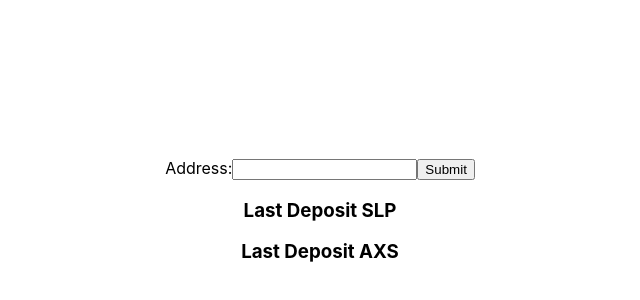
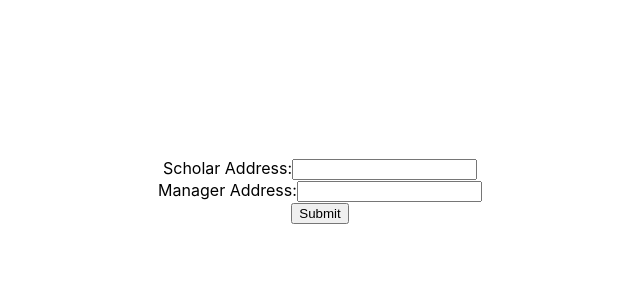
Before and after one commit to Traka-Dev/slp-axs-payment, a React (Create React App) app: page / in a window 1280 px wide. Shown: the part 2-302 px from the top of the page, without its empty margins (320-960 px from the left). Built offline with nearby package versions, Linux system fonts and the light colour scheme.

Commit message:
Tracker initial search

```diff
--- a/src/App.js
+++ b/src/App.js
@@ -1,103 +1,38 @@
 import "./App.css";
-import axios from "axios";
+import { explorerCall, formatRonin } from "./tracker";
 
 const handleClick = (e) => {
   e.preventDefault();
-  const TX = { inputs: [], outputs: [] };
-  const input_address = document.getElementById("Address");
-  const address = input_address.value;
+  const input_scholar_addr = document.getElementById("Address");
+  //const input_manager_addr = document.getElementById("Manager_Address");
+  const address = input_scholar_addr.value;
+  //const MANAGER = input_manager_addr.value;
+
   if (address !== null || address !== "") {
     //Formar Address
     const addr = formatRonin(address);
-    // `https://explorer.roninchain.com/api/txs/${addr}?from=0&size=100&token=ERC20`
-    //  https://explorer.roninchain.com/api/tokentxs?addr=0x8667c797c7f724c599dc89383996f889d8cde647&from=0&size=100&token=ERC20
-    // `https://explorer.roninchain.com/_next/data/lme8BrxUUyM4R0uyrfNcF/address/${addr}/tokentxns.json?address=${addr}`
-    /*
-    block_number: 8605736
-    from: "0x8667c797c7f724c599dc89383996f889d8cde647"
-    log_index: "177"
-    timestamp: 1637394551
-    to: "0xe62a74c460e43bcad26e061474872da02bd927fd"
-    token_address: "0xa8754b9fa15fc18bb59458815510e40a12cd2014"
-    token_decimals: 0
-    token_name: "Smooth Love Potion"
-    token_symbol: "SLP"
-    token_type: "ERC20"
-    tx_hash: "0xee0f5cfcd6608879a62fe6727cf68b74ba4ea61079a04f03866819e226359cd1"
-    value: "1585"
-    */
-    axios(
-      `https://explorer.roninchain.com/api/tokentxs?addr=${addr}&from=0&size=100&token=ERC20`
-    )
-      .then(function (response) {
-        //Loop to filter AXS & SLP txs
-        const allTxs = response.data.results;
-        //Validate response
-        if (allTxs.length > 0) {
-          const trace = traceTXs(allTxs, addr);
-          TX.inputs.push(...trace.inputs);
-          TX.outputs.push(...trace.outputs);
-        }
-      })
-      .catch(function (error) {
-        // handle error
-        console.log(error);
-      });
+    explorerCall(addr);
   }
-};
-
-const formatRonin = (address) => {
-  if (address.startsWith("0x")) {
-    return address;
-  } else if (address.startsWith("ronin:")) {
-    address = address.replace("ronin:", "0x");
-  }
-  return address;
-};
-
-const traceTXs = (allTxs, addr) => {
-  const response = { inputs: [], outputs: [] };
-  allTxs.every((tx) => {
-    // SLP = a8754b9fa15fc18bb59458815510e40a12cd2014
-    // AXS = 0x97a9107c1793bc407d6f527b77e7fff4d812bece
-    if (tx.to.localeCompare(addr) === 0) {
-      //Inputs
-      const transaction = {
-        from: tx.from,
-        token: tx.token_symbol,
-        value: tx.value,
-        hash: tx.tx_hash,
-        timestamp: tx.timestamp,
-      };
-      response.inputs.push(transaction);
-    } else if (tx.from.localeCompare(addr) === 0) {
-      //Outputs
-      const transaction = {
-        to: tx.to,
-        token: tx.token_symbol,
-        value: tx.value,
-        hash: tx.tx_hash,
-        timestamp: tx.timestamp,
-      };
-      response.outputs.push(transaction);
-    }
-    return true;
-  });
-  return response;
 };
 
 function App() {
   return (
     <div className="App">
       <form style={{ paddingTop: "10em" }}>
-        <label>
-          Address:
-          <input type="text" name="Address" id="Address" />
-        </label>
-        <input type="submit" value="Submit" onClick={handleClick} />{" "}
+        <div>
+          <label>
+            Scholar Address:
+            <input type="text" name="Address" id="Address" />
+          </label>
+        </div>
+        <div>
+          <label>
+            Manager Address:
+            <input type="text" name="Manager_Address" id="Manager_Address" />
+          </label>
+        </div>
+        <input type="submit" value="Submit" onClick={handleClick} />
       </form>
-      <h3> Last Deposit SLP </h3> <p id="slp_response"> </p>{" "}
-      <h3> Last Deposit AXS </h3> <p id="axs_response"> </p>{" "}
     </div>
   );
 }
--- /dev/null
+++ b/src/tracker.js
@@ -0,0 +1,71 @@
+import axios from "axios";
+
+const TX = { inputs: [], outputs: [] };
+
+const explorerCall = (addr) => {
+    axios(
+            `https://explorer.roninchain.com/api/tokentxs?addr=${addr}&from=0&size=100&token=ERC20`
+        )
+        .then(function(response) {
+            //Loop to filter AXS & SLP txs
+            const allTxs = response.data.results;
+            //Validate response
+            if (allTxs.length > 0) {
+                const trace = traceTXs(allTxs, addr);
+                TX.inputs.push(...trace.inputs);
+                TX.outputs.push(...trace.outputs);
+                // IF THERE IS RISK keep digging
+                /*
+                If input is not from manager track
+                2 lvls if SLP is not in cashout wallet major redflag
+                */
+                console.dir(trace);
+            }
+        })
+        .catch(function(error) {
+            // handle error
+            console.log(error);
+        });
+};
+
+const formatRonin = (address) => {
+    if (address.startsWith("0x")) {
+        return address;
+    } else if (address.startsWith("ronin:")) {
+        address = address.replace("ronin:", "0x");
+    }
+    return address;
+};
+
+const traceTXs = (allTxs, addr) => {
+    const response = { inputs: [], outputs: [] };
+    allTxs.every((tx) => {
+        // SLP = a8754b9fa15fc18bb59458815510e40a12cd2014
+        // AXS = 0x97a9107c1793bc407d6f527b77e7fff4d812bece
+        if (tx.to.localeCompare(addr) === 0) {
+            //Inputs
+            const transaction = {
+                from: tx.from,
+                token: tx.token_symbol,
+                value: tx.value,
+                hash: tx.tx_hash,
+                timestamp: tx.timestamp,
+            };
+            response.inputs.push(transaction);
+        } else if (tx.from.localeCompare(addr) === 0) {
+            //Outputs
+            const transaction = {
+                to: tx.to,
+                token: tx.token_symbol,
+                value: tx.value,
+                hash: tx.tx_hash,
+                timestamp: tx.timestamp,
+            };
+            response.outputs.push(transaction);
+        }
+        return true;
+    });
+    return response;
+};
+
+export { explorerCall, formatRonin };
```
